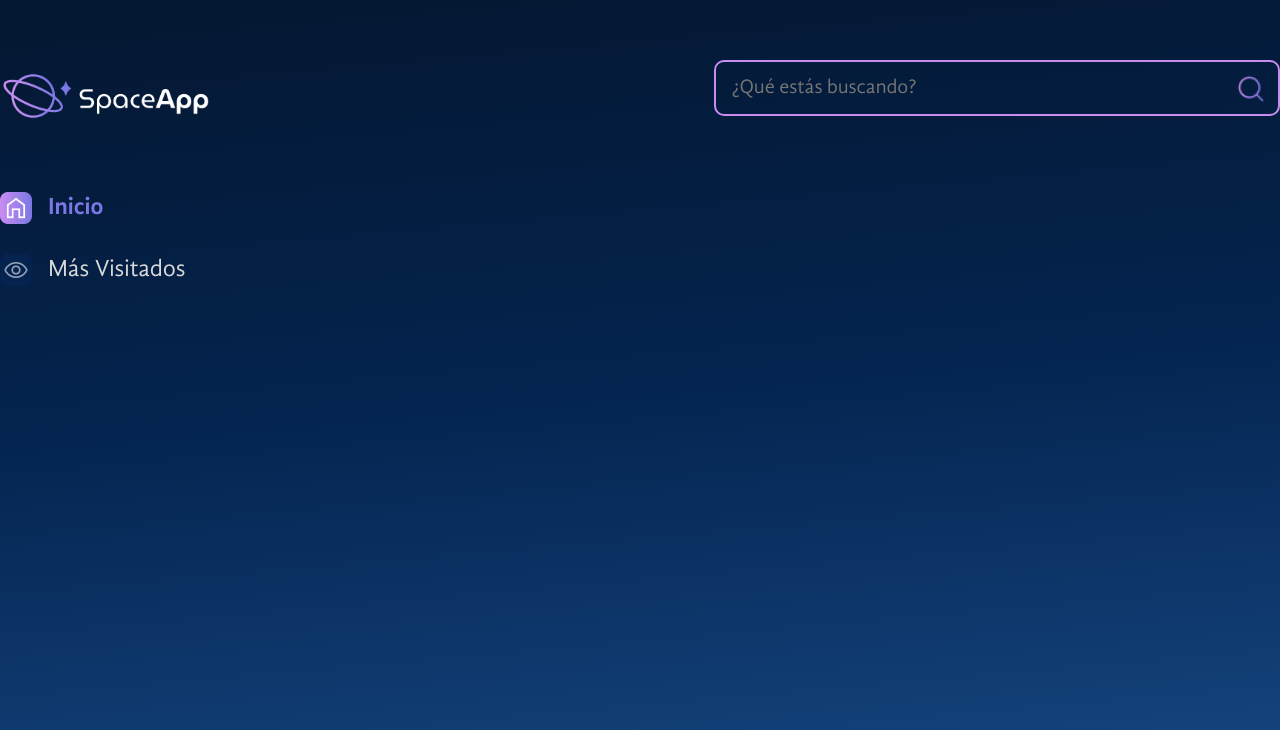
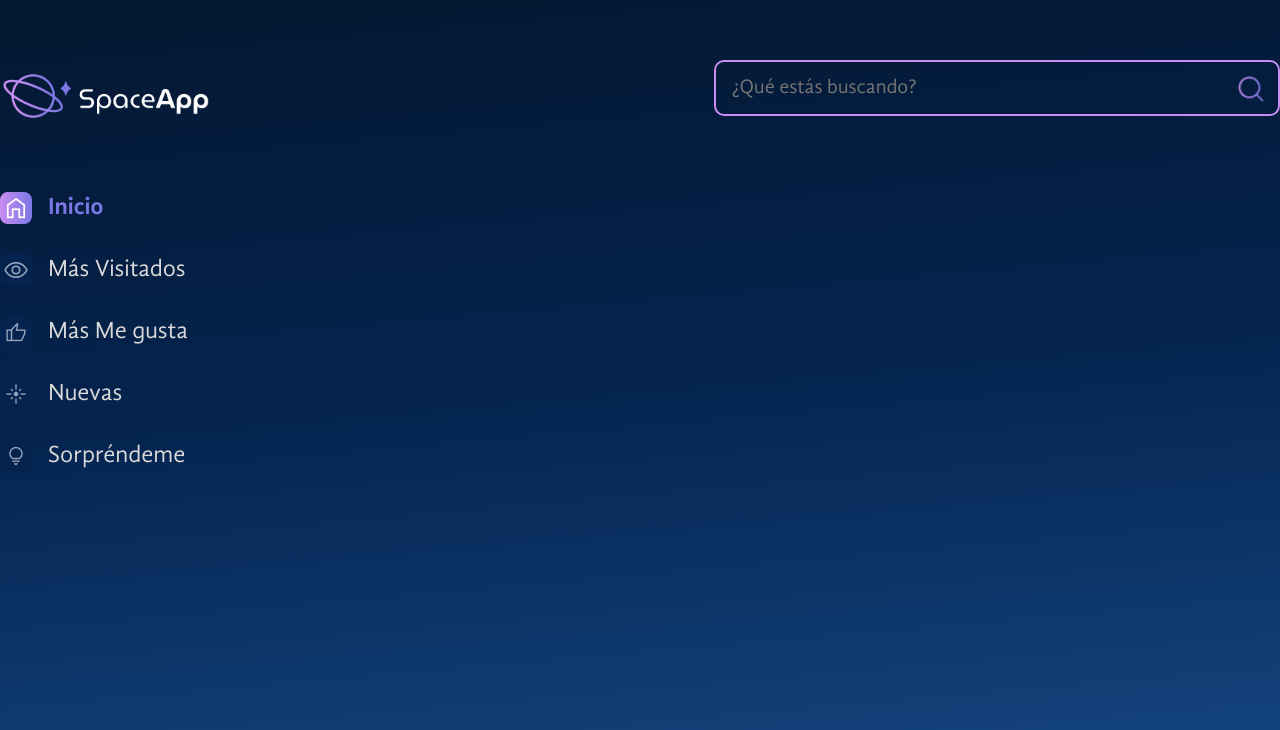
Before and after one commit to Edna2607/Space-app-React, a React (Vite) app: page / in a window 1280 px wide. Shown: the top 730 px of the page. Built offline with nearby package versions, Linux system fonts and the light colour scheme.

Commit message:
lista del banner lateral completo

```diff
--- a/src/components/BarraLateral/index.jsx
+++ b/src/components/BarraLateral/index.jsx
@@ -15,9 +15,23 @@ const BarraLateral = () => {
                     <ItemNavegacion iconoActivo="iconos/home-activo.png" iconoInactivo="iconos/home-inactivo.png" activo>
                         Inicio
                     </ItemNavegacion>
+
                     <ItemNavegacion iconoActivo="iconos/mas-vistas-activo.png" iconoInactivo="iconos/mas-vistas-inactivo.png" >
                         Más Visitados
                     </ItemNavegacion>
+
+                    <ItemNavegacion iconoActivo="iconos/me-gusta-activo.png" iconoInactivo="iconos/me-gusta-inactivo.png" >
+                        Más Me gusta
+                    </ItemNavegacion>
+
+                    <ItemNavegacion iconoActivo="iconos/nuevas-activo.png" iconoInactivo="iconos/nuevas-inactivo.png" >
+                        Nuevas
+                    </ItemNavegacion>
+
+                    <ItemNavegacion iconoActivo="iconos/sorprendeme-activo.png" iconoInactivo="iconos/sorprendeme-inactivo.png" >
+                        Sorpréndeme
+                    </ItemNavegacion>
+
                 </ListaEstilizada>
             </nav>
         </aside>
```
